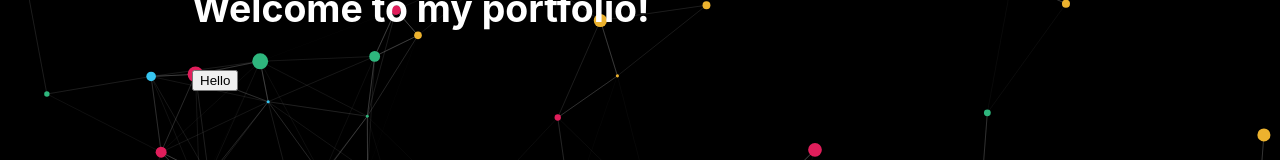
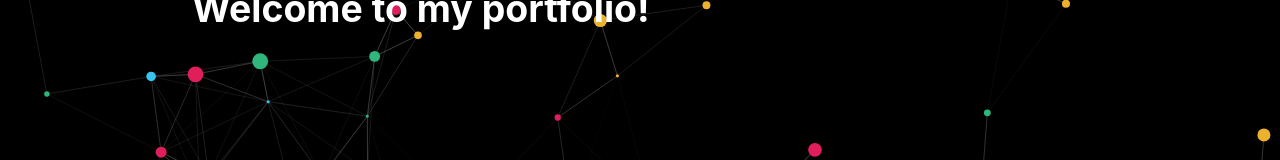
Before and after one commit to aditya000028/portfolio, a React (Create React App) app: page / in a window 1280 px wide. Shown: the part 499-659 px from the top of the page. Built offline with nearby package versions, Linux system fonts and the light colour scheme.

Commit message:
Removed downloadButton component

```diff
--- a/src/components/download-button/downloadButton.js
+++ /dev/null
@@ -1,7 +0,0 @@
-import classes from './downloadButton.module.css'
-
-function DownloadButton(props) {
-  return <button>Hello</button>
-}
-
-export default DownloadButton;
--- a/src/pages/dashboard/Dashboard.js
+++ b/src/pages/dashboard/Dashboard.js
@@ -2,14 +2,13 @@ import classes from "./dashboard.module.css";
 import Introduction from "../../components/introduction/introduction";
 import Education from "../../components/education/education";
 import Interests from "../../components/interests/interests";
-import DownloadButton from '../../components/download-button/downloadButton';
 import { INTRO } from "../../strings";
 
 import { useCallback } from "react";
 import { Particles } from "react-tsparticles";
 import { loadFull } from "tsparticles";
 
-const OPTIONS = {
+const PARTICLE_OPTIONS = {
   particles: {
     number: {
       value: 80,
@@ -87,7 +86,7 @@ function DashboardPage() {
       <div className={classes.wrapper}>
         <Particles
           init={particlesInit}
-          options={OPTIONS}
+          options={PARTICLE_OPTIONS}
           className={classes.particlesBackground}
         />
         <div className={classes.overlayContent}>
@@ -96,7 +95,6 @@ function DashboardPage() {
             <h3>{INTRO.HEADLINE}</h3>
             <h3>{INTRO.WELCOME}</h3>
           </div>
-          <DownloadButton />
         </div>
       </div>
       <Introduction />
--- a/src/strings.js
+++ b/src/strings.js
@@ -15,3 +15,8 @@ export const SECTION_EDUCATION = {
   DEGREE_TEXT: "I am an April 2023 graduate with a Bachelors of Computing Science from Simon Fraser University (SFU) in Burnaby, Canada. Additionally, I achieved a Distinction in Co-op. This means that the school has recognized that I have done 1+ year of internship work with organizations. I have also been a two-time recipient of the Dean's Honor Roll award, which signifies that I achieved a grade point average of above 3.5 in a full course load semester.",
   COURSES_TEXT: "Some completed courses which I would like to highlight are: Web Systems Architecture, Database Systems I & II, Object Oriented Design in Java, and Distributed Systems.",
 }
+
+export const MISC = {
+  DOWNLOAD_RESUME: "Download Resume",
+
+}
```
Also changed, not shown: src/components/download-button/downloadButton.module.css (deleted).
